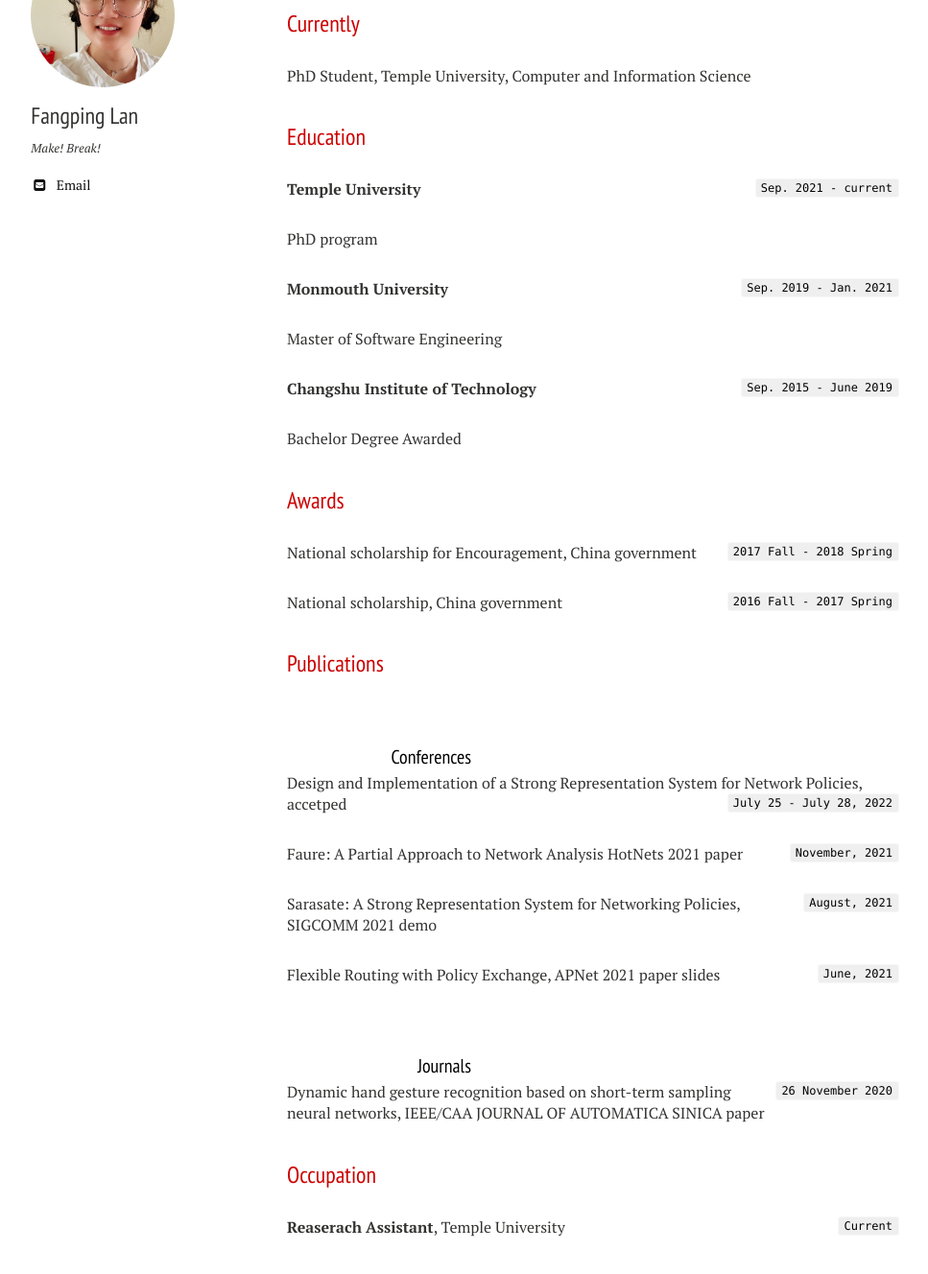
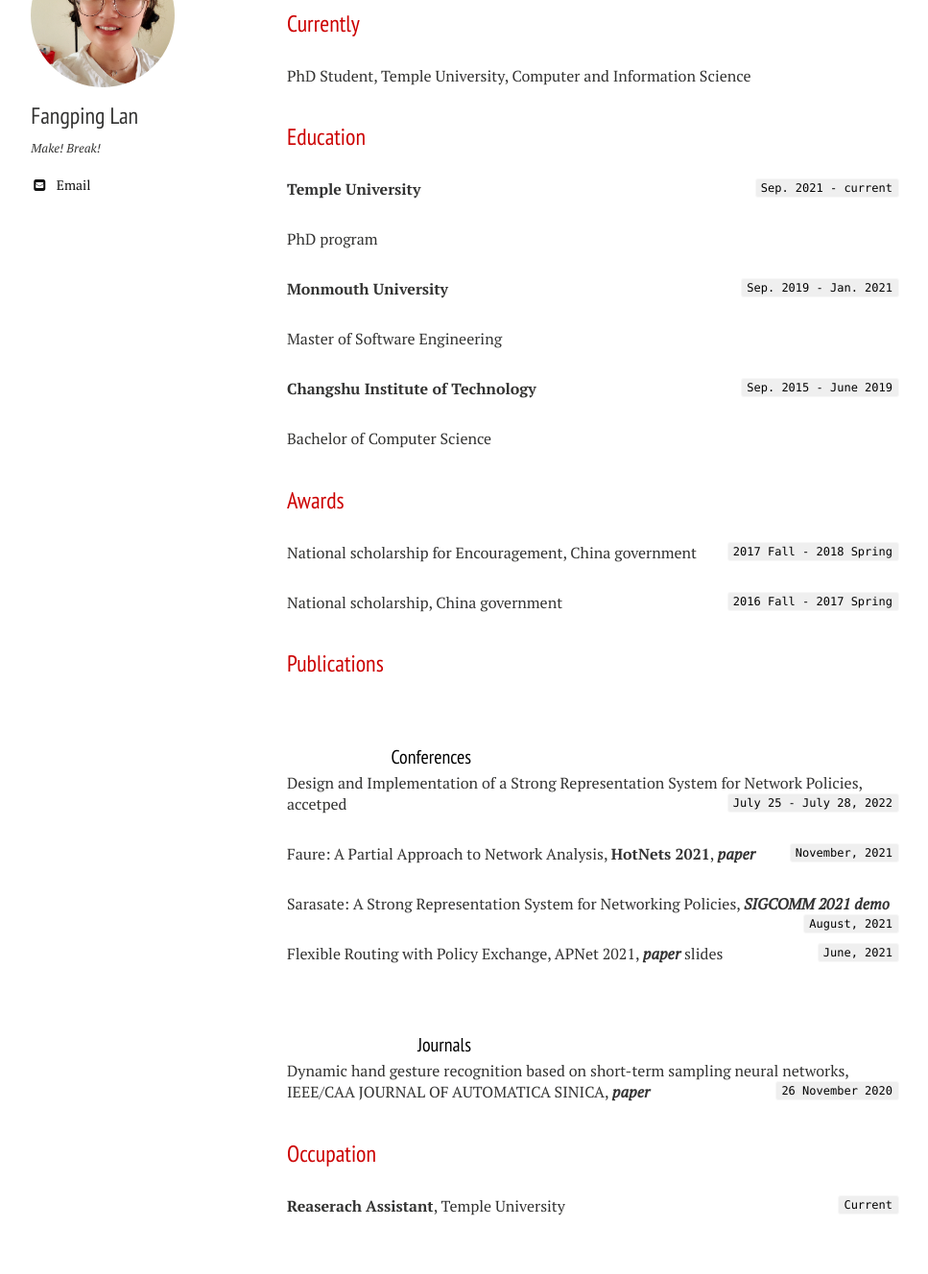
Before and after one commit to lanfangping/lanfangping.github.io, a Jekyll site: the page built from cv.md, in a window 1280 px wide and 1400 px high, scrolled down 215 px. Shown: the top 1328 px of the window at 96% size, without its empty margins (21-988 px from the left). Built offline with Jekyll 4.4.1, drawn with Linux system fonts in a browser that asks for light colours; nearby versions of some CDN libraries; our own code applies the rules of GitHub Pages for plain Markdown files.

Commit message:
Update cv.md

```diff
--- a/cv.md
+++ b/cv.md
@@ -21,9 +21,10 @@
 
 
 `Sep. 2015 - June 2019`
+
 __Changshu Institute of Technology__
 
-Bachelor Degree Awarded
+Bachelor of Computer Science
 
 ## Awards
 
@@ -43,20 +44,23 @@
 Design and Implementation of a Strong Representation System for Network Policies, accetped
 `July 25 - July 28, 2022`
 
+
+Faure: A Partial Approach to Network Analysis, [**HotNets 2021**](https://conferences.sigcomm.org/hotnets/2021/), [*paper*](docs/Hotnets2021/faure.pdf)
 `November, 2021`
-Faure: A Partial Approach to Network Analysis [HotNets 2021](https://conferences.sigcomm.org/hotnets/2021/) [paper](docs/Hotnets2021/faure.pdf)
 
 
+Sarasate: A Strong Representation System for Networking Policies, [*SIGCOMM 2021 demo*](docs/sigcomm2021/sigcomm2021_demo.pdf)
 `August, 2021`
-Sarasate: A Strong Representation System for Networking Policies, [SIGCOMM 2021 demo](docs/sigcomm2021/sigcomm2021_demo.pdf)
 
+
+Flexible Routing with Policy Exchange, APNet 2021, [*paper*](docs/apnet2021/apnet2021.pdf) [slides](docs/apnet2021/apnet21-talk.key)
 `June, 2021`
-Flexible Routing with Policy Exchange, APNet 2021 [paper](docs/apnet2021/apnet2021.pdf) [slides](docs/apnet2021/apnet21-talk.key)
 
 ### Journals
 
+
+Dynamic hand gesture recognition based on short-term sampling neural networks, IEEE/CAA JOURNAL OF AUTOMATICA SINICA, [*paper*](https://ieeexplore.ieee.org/document/9272702)
 `26 November 2020`
-Dynamic hand gesture recognition based on short-term sampling neural networks, IEEE/CAA JOURNAL OF AUTOMATICA SINICA [paper](https://ieeexplore.ieee.org/document/9272702)
 
 
 
```
